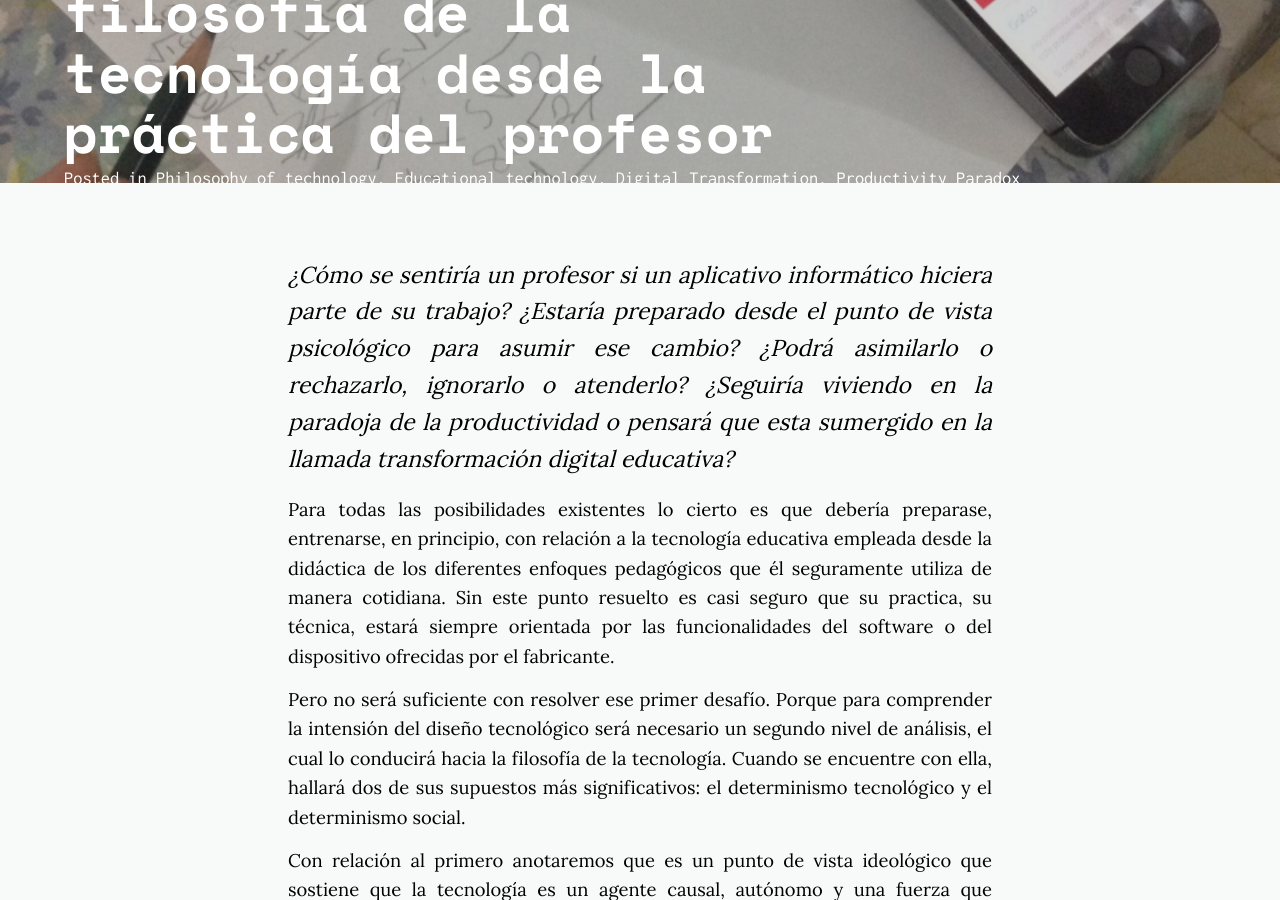
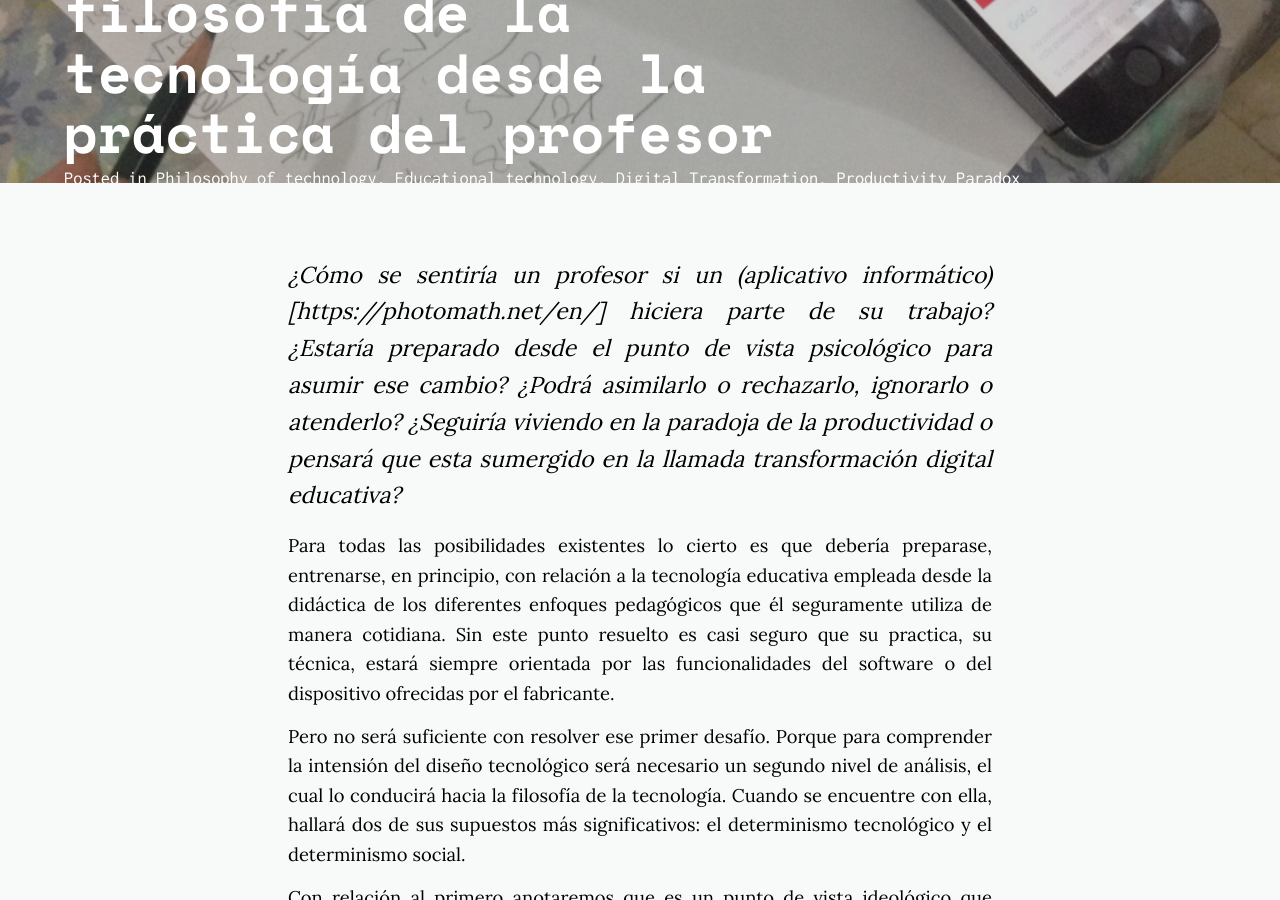
Before and after one commit to manuelvarzen/manuelvarzen.github.io, a Jekyll site: the page built from _posts/2018-11-20-digital-transformation-productivity-paradox.md, in a window 1280 px wide and 900 px high, scrolled down 461 px. Built offline with Jekyll 4.4.1, drawn with Linux system fonts in a browser that asks for light colours; nearby versions of some CDN libraries; part of the change alters nothing that is shown.

Commit message:
Update 2018-11-20-digital-transformation-productivity-paradox.md

```diff
--- a/_posts/2018-11-20-digital-transformation-productivity-paradox.md
+++ b/_posts/2018-11-20-digital-transformation-productivity-paradox.md
@@ -13,7 +13,7 @@ categories:
 - Productivity Paradox
 ---
 
-_¿Cómo se sentiría un profesor si un aplicativo informático hiciera parte de su trabajo? ¿Estaría preparado desde el punto de vista psicológico para asumir ese cambio? ¿Podrá asimilarlo o rechazarlo, ignorarlo o atenderlo? ¿Seguiría viviendo en la paradoja de la productividad o pensará que esta sumergido en la llamada transformación digital educativa?_
+_¿Cómo se sentiría un profesor si un (aplicativo informático)[https://photomath.net/en/] hiciera parte de su trabajo? ¿Estaría preparado desde el punto de vista psicológico para asumir ese cambio? ¿Podrá asimilarlo o rechazarlo, ignorarlo o atenderlo? ¿Seguiría viviendo en la paradoja de la productividad o pensará que esta sumergido en la llamada transformación digital educativa?_
 {: style="text-align: justify"}
 
 Para todas las posibilidades existentes lo cierto es que debería preparase, entrenarse, en principio, con relación a la tecnología educativa empleada desde la didáctica de los diferentes enfoques pedagógicos que él seguramente utiliza de manera cotidiana. Sin este punto resuelto es casi seguro que su practica, su técnica, estará siempre orientada por las funcionalidades del software o del dispositivo ofrecidas por el fabricante.
```
